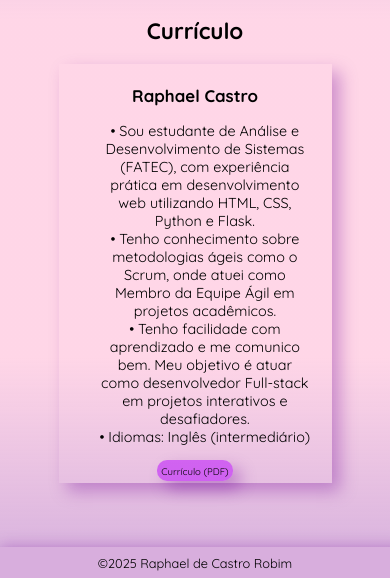
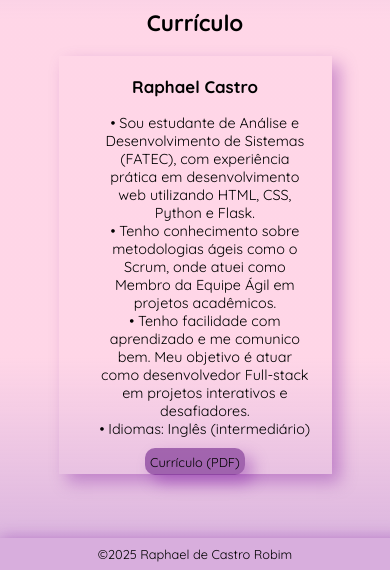
Before and after one commit to raphaslash06/portfolio2, a plain HTML site: page index.html in a window 390 px wide. Shown: the part 2766-3344 px from the top of the page. Drawn offline with Linux system fonts and the light colour scheme.

Commit message:
Alterações no design do site

```diff
--- a/index.html
+++ b/index.html
@@ -88,7 +88,7 @@
 
         <section>
             <h2 id="contato">Contato</h2>
-            <span id="email">raphaelrobim@gmail.com</span>]
+            <span id="email">raphaelrobim@gmail.com</span>
 
             <div id="icons">
                 <a href="https://github.com/raphaslash06" target="_blank" class="icons">
--- a/style/style.css
+++ b/style/style.css
@@ -334,7 +334,7 @@ main {
     width: 60%;
     margin-left: 20%;
     margin-top: 5%;
-
+    padding-bottom: 3%;
   }
 }
 
@@ -466,7 +466,7 @@ ul {
 #curriculobutton {
   text-decoration: none;
   color: black;
-  background-color: #b909ff83;
+  background-color: #5500777e;
   box-shadow: 8px 8px 16px #6f059957;
   border-radius: 10px;
   padding: 1.5%;
@@ -474,8 +474,8 @@ ul {
 
 @media (max-width: 768px) {
   #curriculobutton {
-    font-size: 0.6rem;
-    padding: 4.5px;
+    font-size: 0.8rem;
+    padding: 5.5px;
 
   }
 }
```
